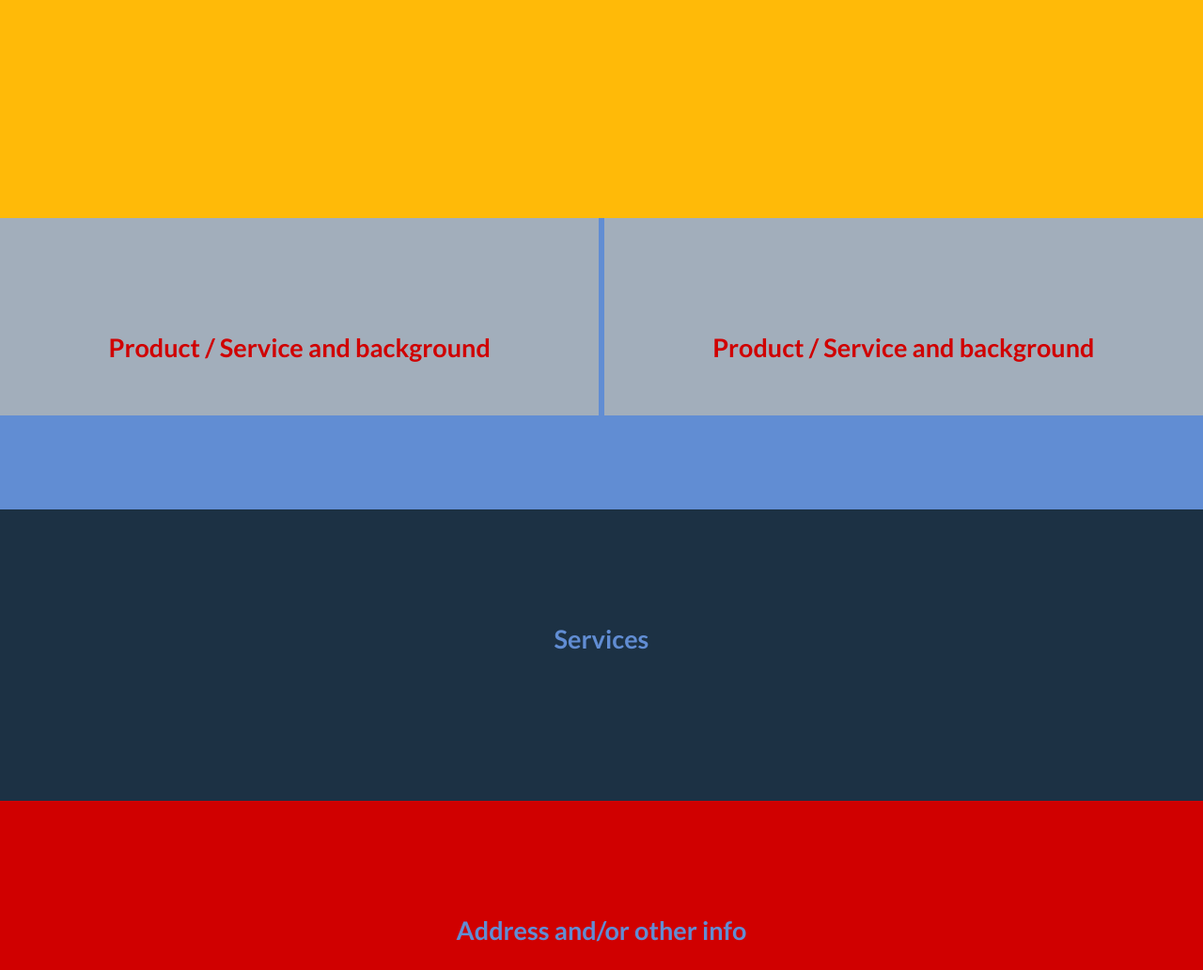
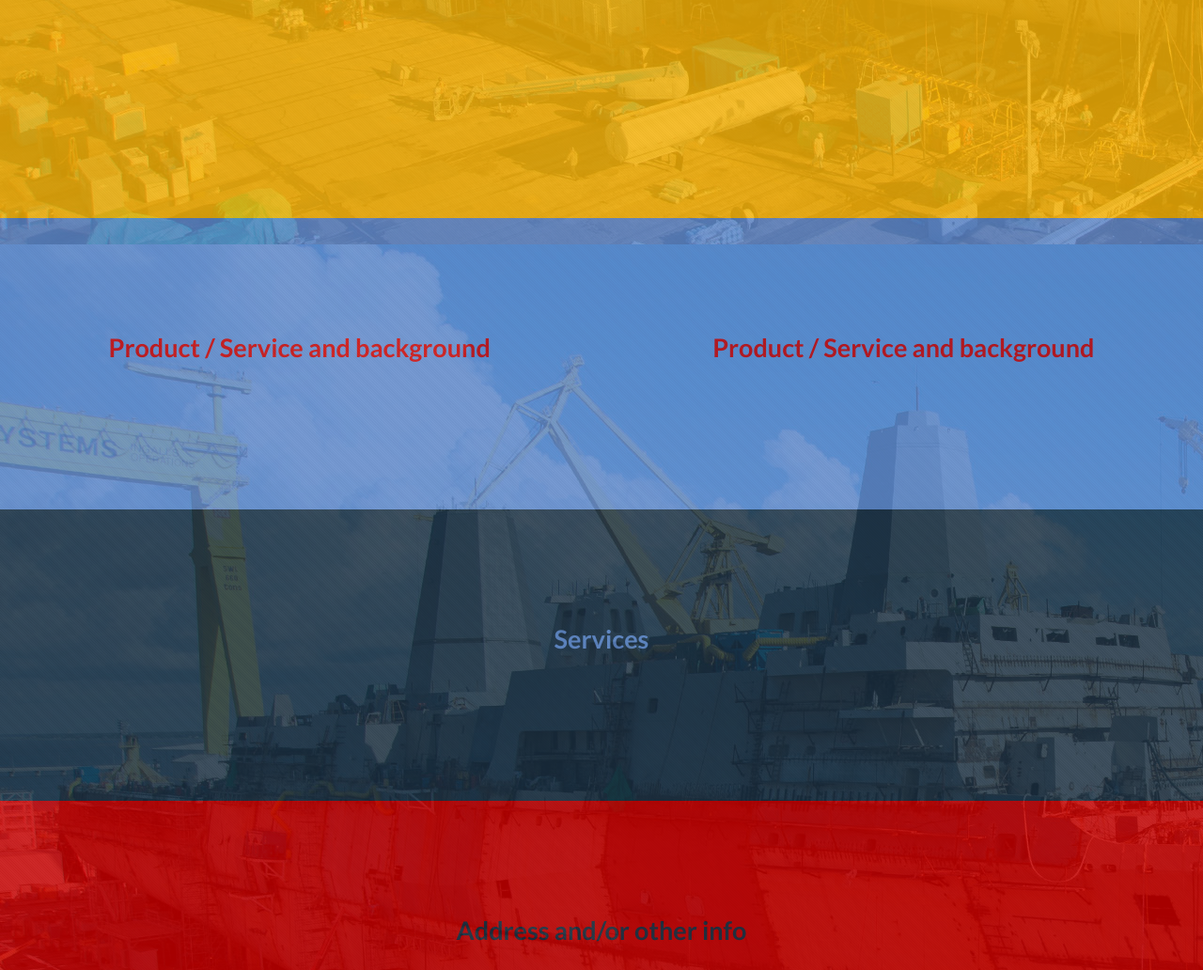
Before and after one commit to thefloodshark/thefloodshark.Github.io, a plain HTML site: page OffShoreconceptsTwo.html in a window 1280 px wide. Shown: the part 940-1972 px from the top of the page at 94% size. Drawn offline with Linux system fonts and the light colour scheme; a web font is replaced by a local one.

Commit message:
'raises'

```diff
--- a/OffShoreconceptsTwo.html
+++ b/OffShoreconceptsTwo.html
@@ -20,6 +20,7 @@ body {
     margin: 0;
     z-index: 1;
     width: 100%;
+    opacity: 0.8;
     /* min-height: 850px;*/
     max-width: 100%;
     background-attachment: fixed;
@@ -134,7 +135,7 @@ ul.topnav li.left {float: left;}
     ul.topnav li {float: none;}
 }
 .container{
- background: #a2aebb;
+ background: #618dd3;
  min-height: 450px;
 }
 
@@ -177,14 +178,14 @@ div.wrapper {
 div.left {
 	float: left;
 	width: 49.8%;
-	background: #a2aebb;
+	background: #618dd3;
     Height: 210px;
 		}
 
 div.right {
     float: right;
     width: 49.8%;
-    background: #a2aebb;
+    background: #618dd3;
     height: 210px;
 		}
 
@@ -287,7 +288,7 @@ div.right {
   </div>
 
 <div class="container">
-    <div id="childtwo" class="row" style="height:310px; background: #ffba08; color: #ffba08;"><center>About</center></div>
+    <div id="childtwo" class="row" style="height:310px; background: #ffba08; color: #618dd3;"><center>About</center></div>
     <div class="row" style="height:310px; background: #618dd3; color: #d00000;">
         <div class="wrapper">
 		<div id="child" class="left">Product / Service and background</div>
@@ -295,7 +296,7 @@ div.right {
 	</div>
     </div>
     <div id="child" class="row" style="height:310px; background: #1c3144; color: #618dd3">Services</div>
-    <div id="child" class="row" style="height:310px; background: #d00000; color: #618dd3">Address and/or other info</div>
+    <div id="child" class="row" style="height:310px; background: #d00000; color: #1c3144">Address and/or other info</div>
     <div id="child" class="row" style="height:310px; background: #618dd3; color: #d00000;">Contact</div>
 
 <div style="display:flex;justify-content:center;align-items:center;width:750px;" class="row">
```
